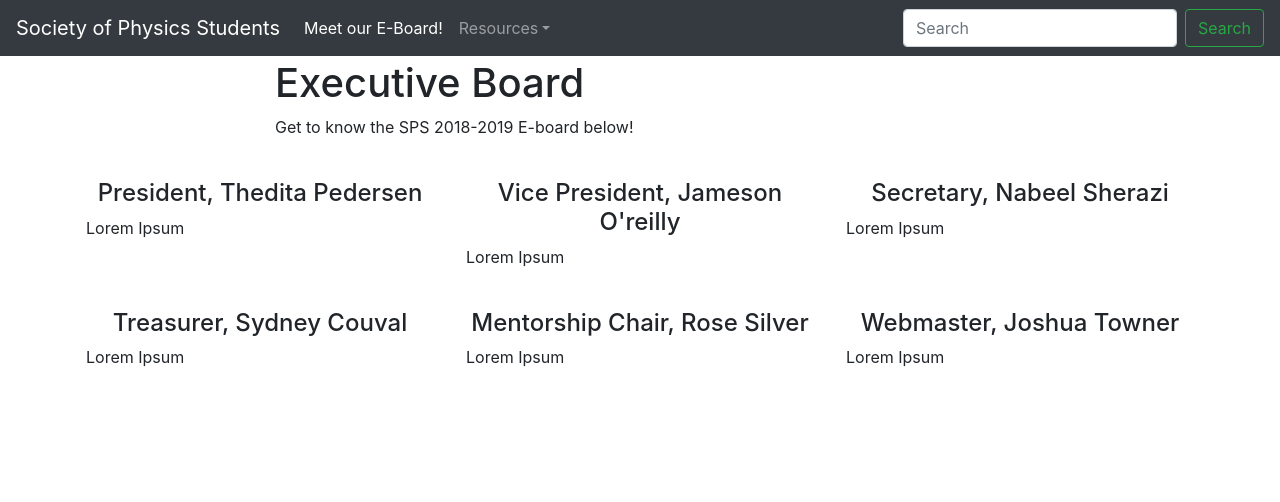
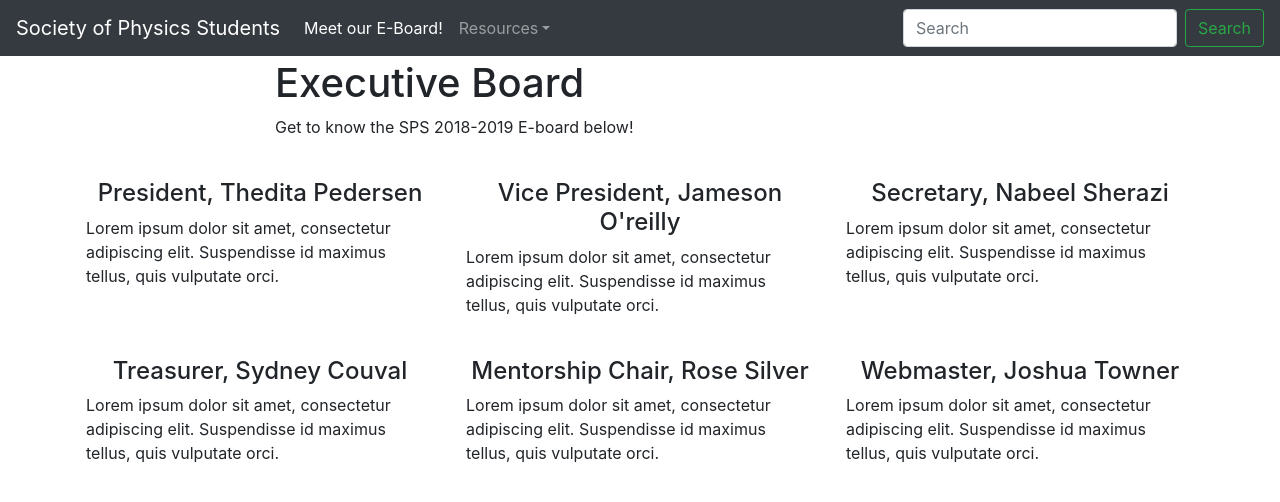
Before and after one commit to vegajustin26/sps-website, a Jekyll site: the page built from org.md, in a window 1280 px wide. Shown: the top 502 px of the page. Built offline with Jekyll 4.4.1, drawn with Linux system fonts in a browser that asks for light colours.

Commit message:
add lorem ipsum to see what layout looks like

```diff
--- a/_data/eboard.yml
+++ b/_data/eboard.yml
@@ -1,35 +1,35 @@
 - position: President
   name: Thedita Pedersen
   email: pedersen.t@husky.neu.edu
-  bio: Lorem Ipsum
+  bio: Lorem ipsum dolor sit amet, consectetur adipiscing elit. Suspendisse id maximus tellus, quis vulputate orci.
   photo: thedita.jpg
 
 - position: Vice President
   name: Jameson O'Reilly
   email: oreilly.j@husky.neu.edu
-  bio: Lorem Ipsum
+  bio: Lorem ipsum dolor sit amet, consectetur adipiscing elit. Suspendisse id maximus tellus, quis vulputate orci.
   photo: jameson.jpg
 
 - position: Secretary
   name: Nabeel Sherazi
   email: sherazi.n@husky.neu.edu
-  bio: Lorem Ipsum
+  bio: Lorem ipsum dolor sit amet, consectetur adipiscing elit. Suspendisse id maximus tellus, quis vulputate orci.
   photo: nabeel.jpg
 
 - position: Treasurer
   name: Sydney Couval
   email: couval.s@husky.neu.edu
-  bio: Lorem Ipsum
+  bio: Lorem ipsum dolor sit amet, consectetur adipiscing elit. Suspendisse id maximus tellus, quis vulputate orci.
   photo: sydney.jpg
 
 - position: Mentorship Chair
   name: Rose Silver
   email: silver.r@husky.neu.edu
-  bio: Lorem Ipsum
+  bio: Lorem ipsum dolor sit amet, consectetur adipiscing elit. Suspendisse id maximus tellus, quis vulputate orci.
   photo: rose.jpg
 
 - position: Webmaster
   name: Joshua Towner
   email: towner.j@husky.neu.edu
-  bio: Lorem Ipsum
+  bio: Lorem ipsum dolor sit amet, consectetur adipiscing elit. Suspendisse id maximus tellus, quis vulputate orci.
   photo: joshua.jpg
```
